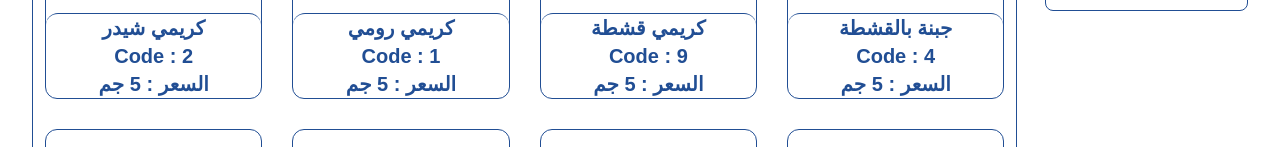
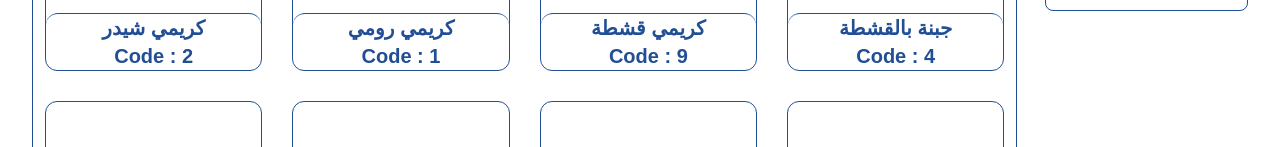
Before and after one commit to mahmoud2391997/almostafa-ecommerce, a Next.js app: page /productsList in a window 1280 px wide. Shown: the part 653-800 px from the top of the page. Built offline with nearby package versions, Linux system fonts and the light colour scheme.

Commit message:
navigations by productCard

```diff
--- a/components/productCard.tsx
+++ b/components/productCard.tsx
@@ -31,10 +31,7 @@ const ProductCard: React.FC<ProductCardProps> = ({
       <div className=" h-1/4 text-[var(--foreground)] bg-transparent   rounded-xl flex flex-col justify-evenly items-center border-t border-[var(--foreground)]">
         <h3 className="text-center font-bold text-xl ">{title}</h3>
         <h3 className="text-center font-bold text-xl ">Code : {Id}</h3>
-        <p className="text-center font-bold text-xl">
-          {translations.price} :{" "}
-          {price + (direction === "rtl" ? " جم" : " L.E")}{" "}
-        </p>
+
       </div>
     </div>
   );
--- a/pages/index.tsx
+++ b/pages/index.tsx
@@ -39,7 +39,7 @@ function navigateToProducts() {
     <h1 className="text-lg sm:text-2xl md:text-4xl  font-extrabold">
       نقدم لك افضل منتجات الالبان الطازجة والمعقمة
     </h1>
-    <button className="bg-[var(--foreground)]  w-[150px]  md:w-[300px] text-white font-bold py-3 px-6 rounded-lg text-lg md:text-2xl ">
+    <button onClick={navigateToProducts} className="bg-[var(--foreground)]  w-[150px]  md:w-[300px] text-white font-bold py-3 px-6 rounded-lg text-lg md:text-2xl ">
       عرض المنتجات
     </button>
     </div>
@@ -93,7 +93,7 @@ function navigateToProducts() {
         {adImages.map((src, index) => (
           <SwiperSlide
             key={index}
-            className="flex flex-col items-center h-full justify-between transition-all duration-500 mb-10"
+            className="flex flex-col items-center h-full justify-between transition-all duration-500 mb-10" onClick={navigateToProducts}
           >
             <img
               src={src}
@@ -101,7 +101,7 @@ function navigateToProducts() {
               className="w-full object-cover rounded-lg"
             />
             <div className="w-full flex justify-center mt-4">
-              <button onClick={navigateToProducts} className="w-[80%] max-w-[200px] h-[60px] text-white border border-[var(--foreground)] bg-[var(--foreground)] font-bold py-2 px-4 rounded-lg text-xl sm:text-2xl">
+              <button  className="w-[80%] max-w-[200px] h-[60px] text-white border border-[var(--foreground)] bg-[var(--foreground)] font-bold py-2 px-4 rounded-lg text-xl sm:text-2xl">
                 عرض المنتجات
               </button>
             </div>
```
